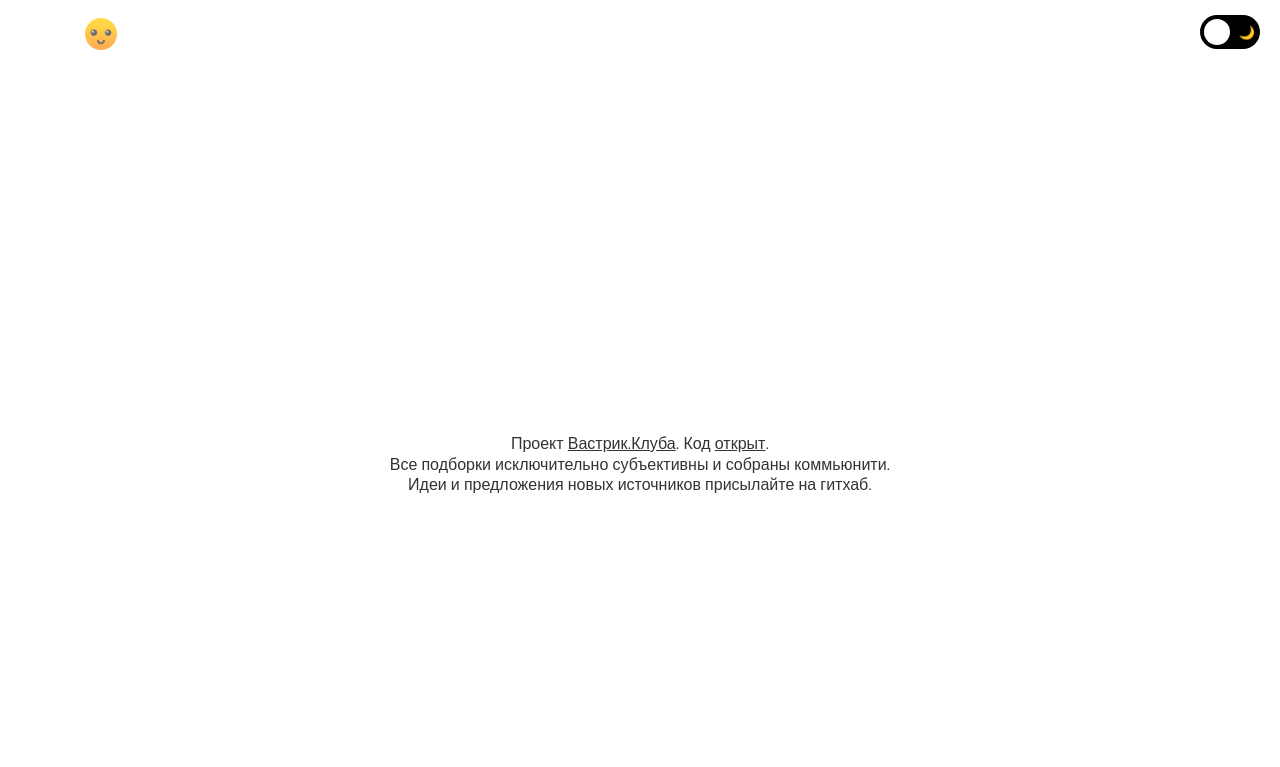
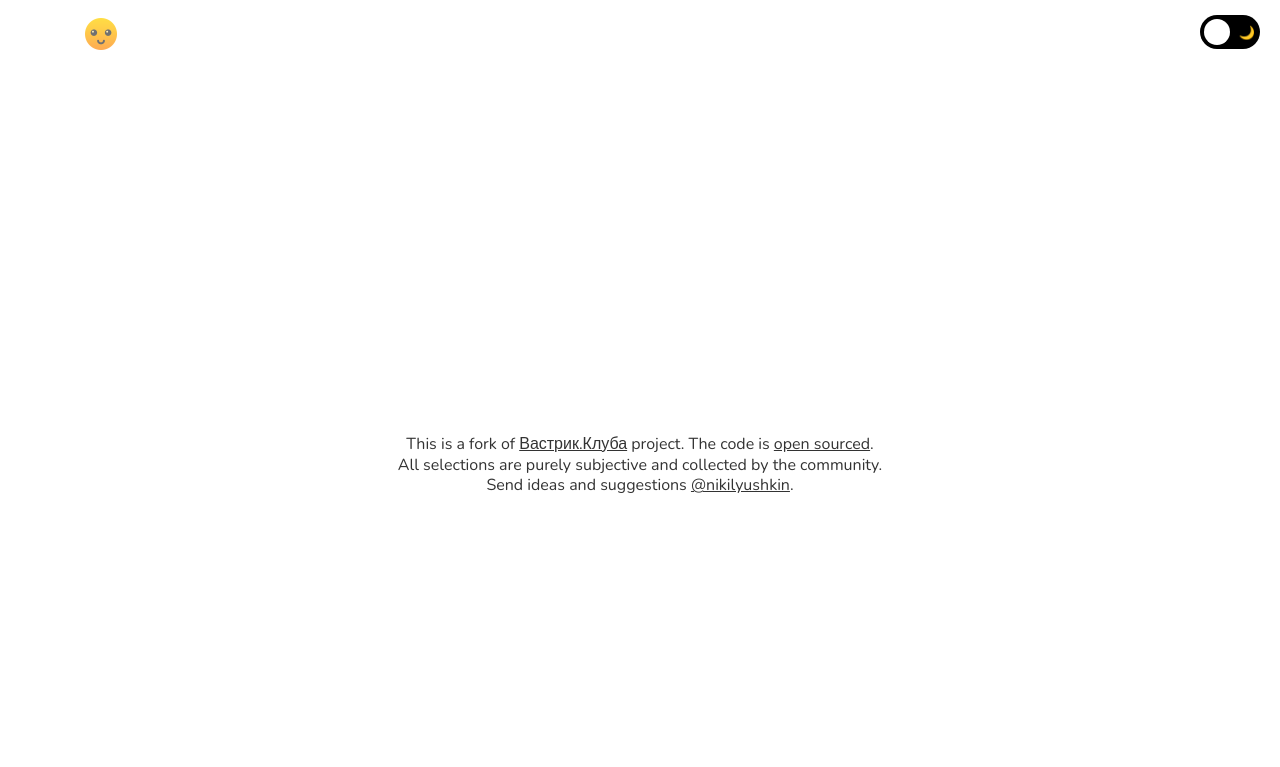
Before and after one commit to nikilyushkin/gday, a Django app: template templates/message.html in a window 1280 px wide. Shown: the top 767 px of the page. Run offline with Django 3.2, Linux system fonts and the light colour scheme; the template is opened without the code that fills it, so the values that code supplies are empty; some libraries are stand-ins or nearby versions.

Commit message:
ru - eng
some touch-ups in the templates

```diff
--- a/templates/board.html
+++ b/templates/board.html
@@ -57,7 +57,7 @@
         {% endif %}
 
         {% if board.natural_refreshed_at %}
-            <br><small>Обновлено {{ board.natural_refreshed_at }}</small>
+            <br><small>Last updated {{ board.natural_refreshed_at }}</small>
         {% endif %}
     </div>
 {% endif %}
--- a/templates/common/og.html
+++ b/templates/common/og.html
@@ -1,6 +1,6 @@
 {% load static %}
 <meta property="og:title" content="{{ settings.APP_NAME }}">
-<meta property="og:site_name" content="Infomate">
+<meta property="og:site_name" content="Gday Mate">
 <meta property="og:url" content="{{ settings.APP_HOST }}">
 <meta property="og:type" content="website" />
 <meta property="og:description" content="{{ settings.APP_DESCRIPTION }}">
@@ -10,4 +10,4 @@
 <meta name="twitter:title" content="{{ settings.APP_NAME }}">
 <meta name="twitter:description" content="{{ settings.APP_DESCRIPTION }}">
 <meta name="twitter:image" content="{% static "images/cover.jpg" %}">
-<meta name="twitter:creator" content="@vas3k">
+<meta name="twitter:creator" content="@nikilyushkin">
--- a/templates/layout.html
+++ b/templates/layout.html
@@ -1,6 +1,6 @@
 <!DOCTYPE html>
 {% load static %}
-<html lang="ru">
+<html lang="en">
 <head>
     <script>
         const theme = localStorage.getItem('theme');
@@ -41,9 +41,9 @@
 
 {% block footer %}
     <div class="footer">
-        Проект <a href="https://vas3k.club">Вастрик.Клуба</a>. Код <a href="https://github.com/vas3k/infomate.club">открыт</a>.<br>
-        Все подборки исключительно субъективны и собраны коммьюнити.<br>
-        Идеи и предложения новых источников присылайте на гитхаб.<br><br>
+        This is a fork of <a href="https://vas3k.club">Вастрик.Клуба</a> project. The code is <a href="https://github.com/nikilyushkin/gday">open sourced</a>.<br>
+        All selections are purely subjective and collected by the community.<br>
+        Send ideas and suggestions <a href="https://twitter.com/nikilyushkin">@nikilyushkin</a>.<br><br>
     </div>
 {% endblock %}
 
--- a/templates/message.html
+++ b/templates/message.html
@@ -1,6 +1,6 @@
 {% extends "layout.html" %}
 
-{% block title %}Что-то пошло не так | {{ block.super }}{% endblock %}
+{% block title %}Robots are drunk, hence, something is wrong | {{ block.super }}{% endblock %}
 
 {% block content %}
 <div class="message-wrapper">
```
